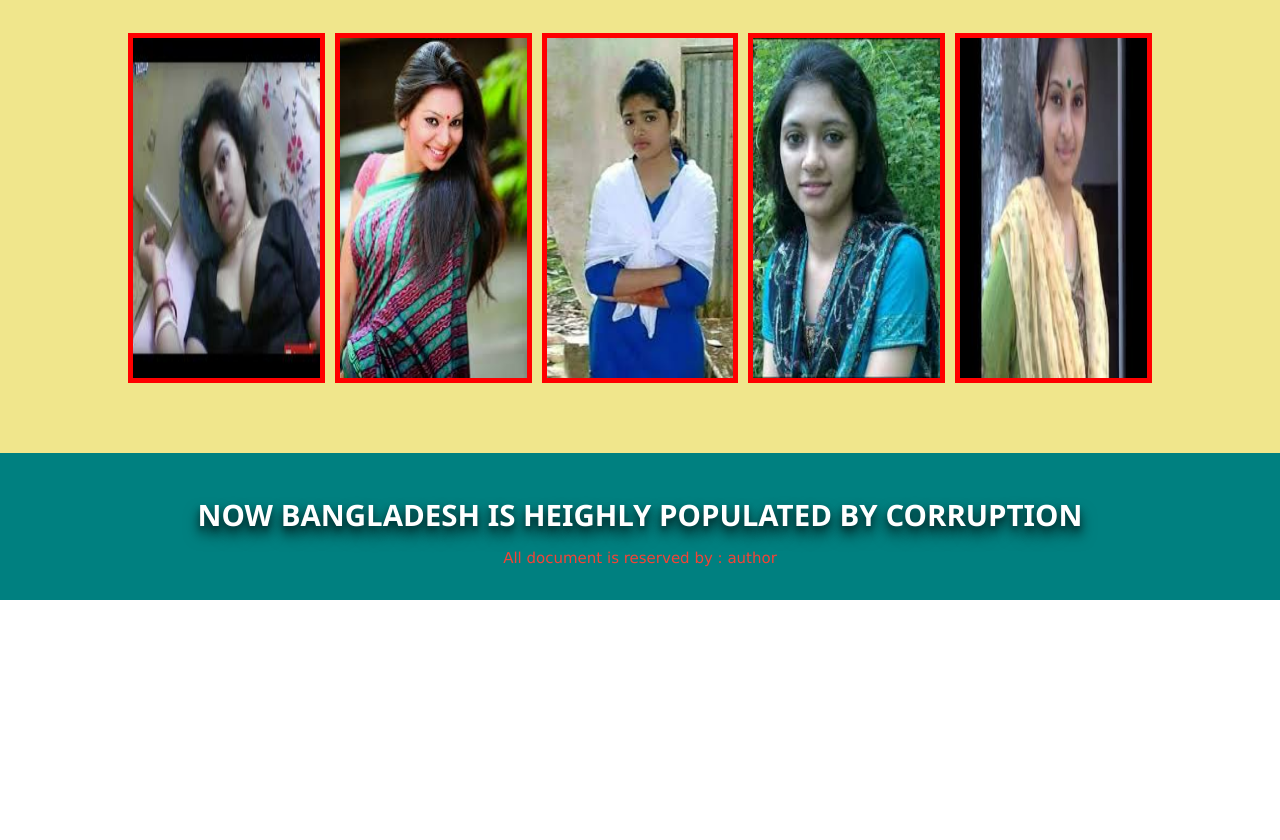
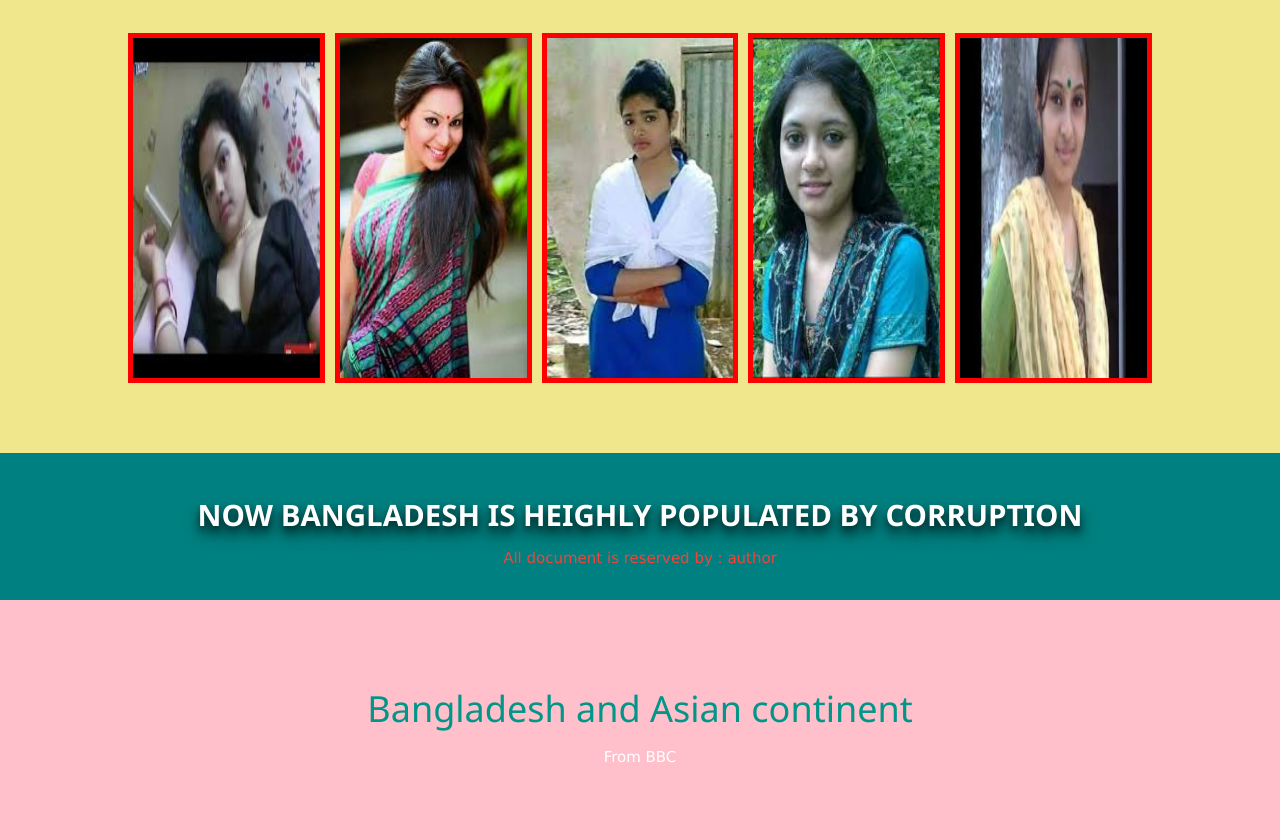
Before and after one commit to shamimreza9588/project-test--26-06-2019-, a plain HTML site: page index.html in a window 1280 px wide. Shown: the part 1195-2035 px from the top of the page. Before the commit the page ends 1795 px from the top, so only its background shows below. Drawn offline with Linux system fonts and the light colour scheme; a web font is replaced by a local one.

Commit message:
section added

```diff
--- a/index.html
+++ b/index.html
@@ -103,5 +103,11 @@
           <h1>Now Bangladesh is heighly populated by Corruption</h1>
           <span class="w3-text-red">All document is reserved by : author</span>
     </footer>
+    <section id="sec_three">
+      <div class="w3-container w3-padding-32 w3-center">
+           <h1 class="w3-text-teal">Bangladesh and Asian continent</h1>
+           <span class="w3-text-white">From BBC</span>
+      </div>
+    </section>
   </body>
 </html>
--- a/sass/style.scss
+++ b/sass/style.scss
@@ -131,3 +131,10 @@ body {
                         0px 3px 5px hsla(0,0%,0%,0.2);
          }
 }
+#sec_three {
+  width: 100%;
+  height: auto;
+  padding: 40px 0px;
+  position: relative;
+  background-color: pink;
+}
```
Also changed, not shown: css/style.css, sass/style.min.css, 1 other file.
